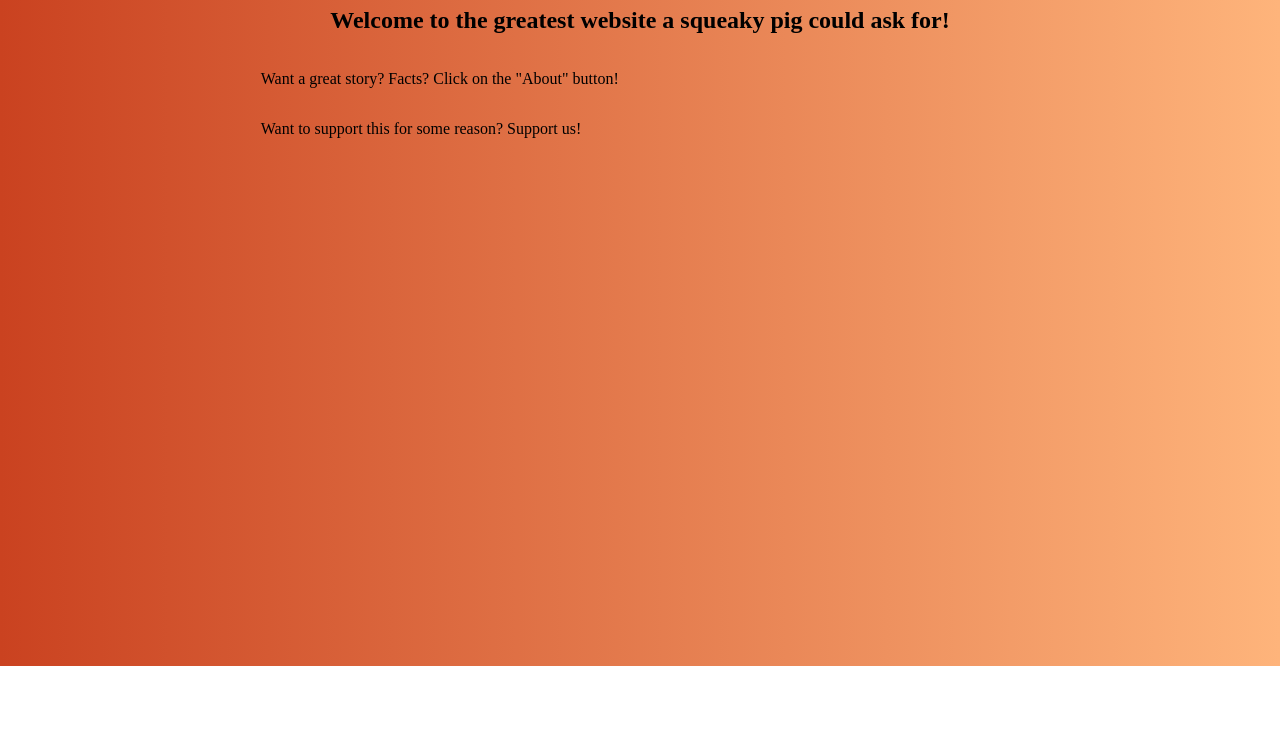
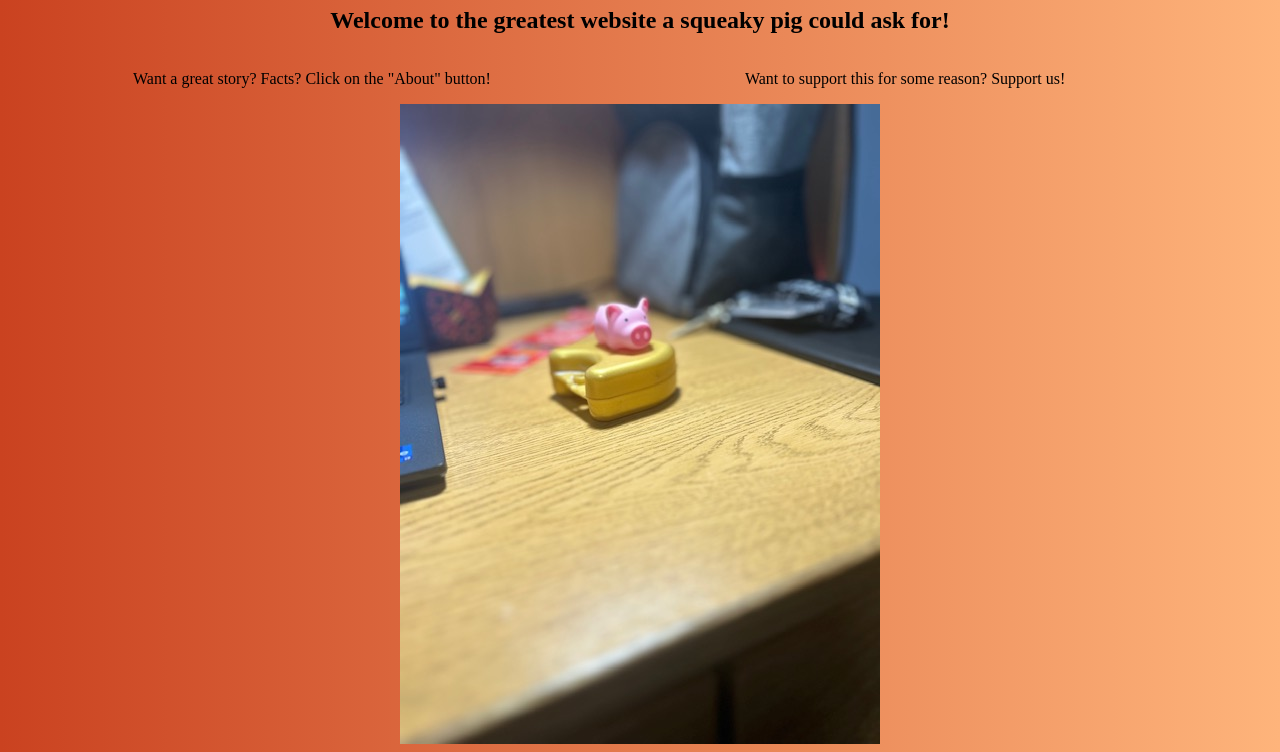
Before and after one commit to bobsyashi/pig-website, a plain HTML site: page index.html in a window 1280 px wide. Shown: the part 134-886 px from the top of the page. Before the commit the page ends 800 px from the top, so only its background shows below. Drawn offline with Linux system fonts and the light colour scheme.

Commit message:
Centered text and added image

```diff
--- a/index.html
+++ b/index.html
@@ -23,4 +23,8 @@
         <p class="home-page-text">Want a great story? Facts? Click on the "About" button!</p>
         <p class="home-page-text">Want to support this for some reason? Support us!</p>
     </div>
+
+    <div class="image">
+        <img src="pig-image.jpg" alt="Pig looking majestic">
+    </div>
 </body>
--- a/style.css
+++ b/style.css
@@ -42,13 +42,18 @@ nav {
 
 .home-page-text {
     display: inline-flex;
-    /*width: 20%; /* Ensures the container takes up the full width */
     justify-content: space-between; /* Distributes space evenly */
-    padding: 0 20%; /* Adds padding to the left and right edges of the container fix spacing between paragraphes */
+    padding: 0px 125px; /* Adds padding to the left and right edges of the container fix spacing between paragraphes */
     box-sizing: border-box; /* Ensures padding is included in the element's total width */
 }
 
 .home-page-text p {
-    margin: 0; /* Removes default margin from paragraphs */
+    margin: 0px; /* Removes default margin from paragraphs */
     white-space: nowrap; /* Prevents paragraphs from wrapping to the next line */
 }
+
+.image {
+    display: flex;
+    justify-content: center; /* Centers the text horizontally */
+    align-items: center; /* Centers the text vertically */
+}
```
